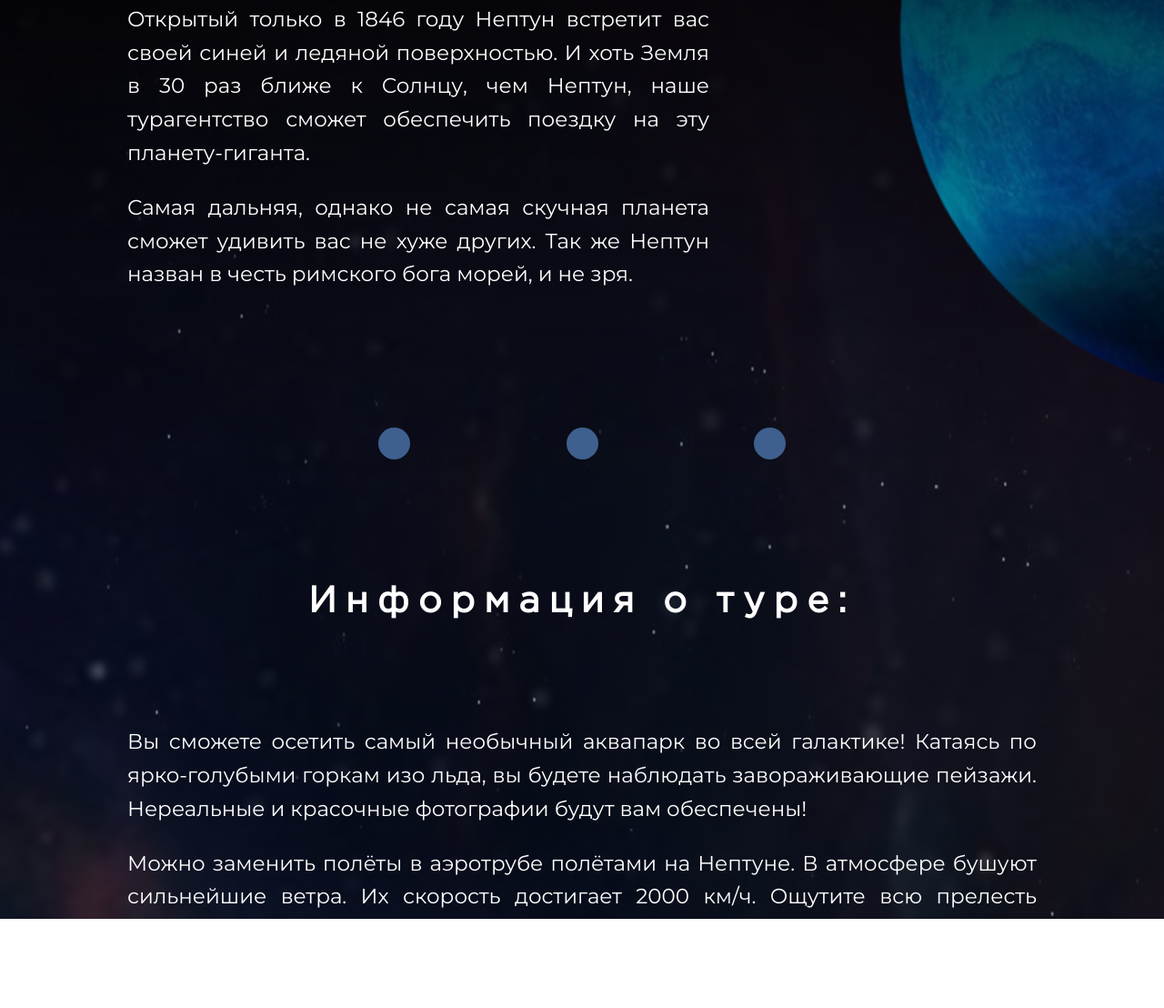
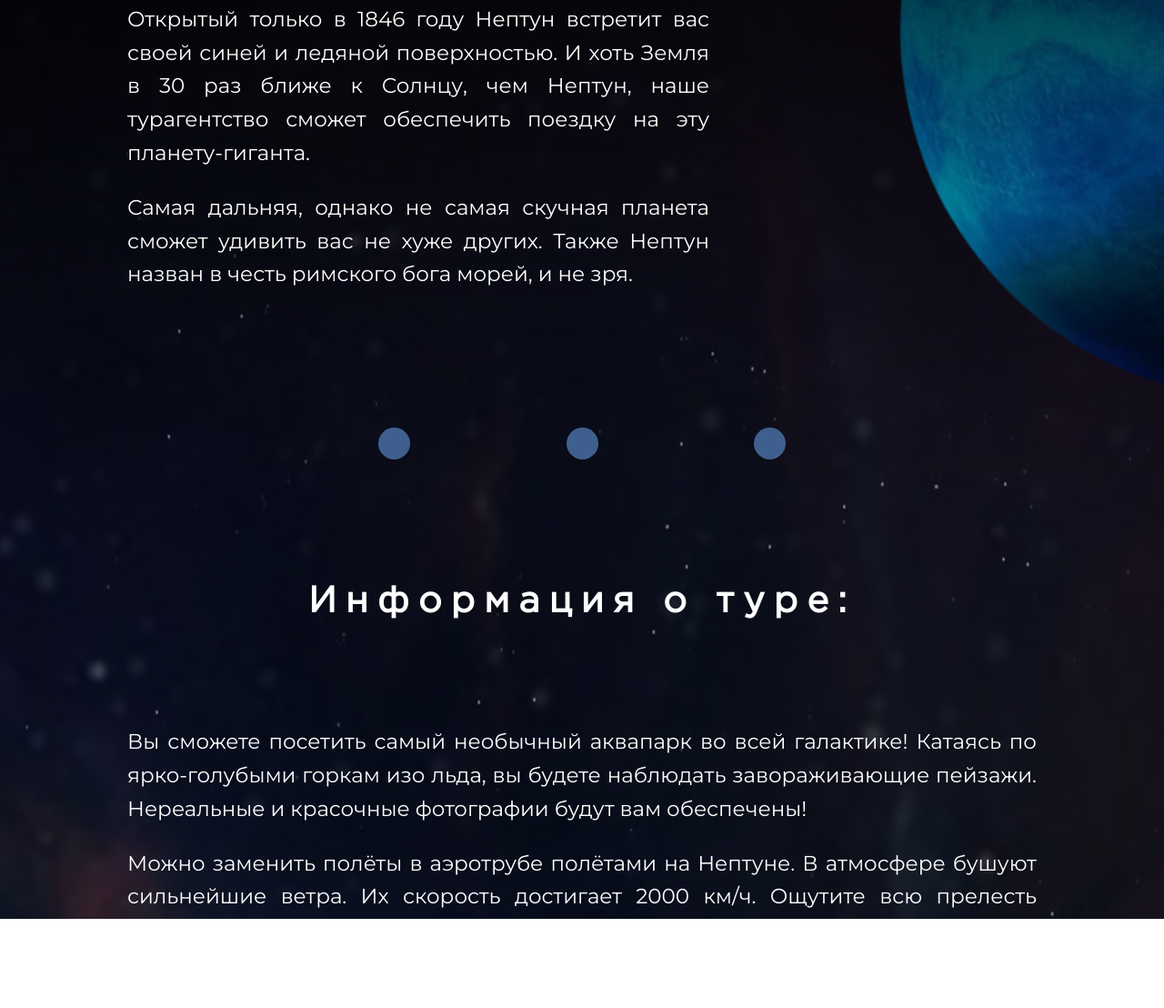
Before and after one commit to Askozy/neptun, a plain HTML site: page index.html in a window 1280 px wide. Shown: the part 350-1458 px from the top of the page at 91% size. Drawn offline with nearby package versions, Linux system fonts and the light colour scheme.

Commit message:
Update index.html

```diff
--- a/index.html
+++ b/index.html
@@ -54,7 +54,7 @@
 				планету-гиганта.
 			</p>
 					<p>Самая дальняя, однако не самая скучная планета
-						сможет удивить вас не хуже других. Так же Нептун
+						сможет удивить вас не хуже других. Также Нептун
 						назван в честь римского бога морей, и не зря.
 
 				</p>
@@ -73,7 +73,7 @@
 		<div class="section-1">
 			<div class="description">
 					<p>
-						Вы сможете осетить самый необычный аквапарк
+						Вы сможете посетить самый необычный аквапарк
 во всей галактике! Катаясь по ярко-голубыми горкам изо льда,
 вы будете наблюдать завораживающие пейзажи. Нереальные
 и красочные фотографии будут вам обеспечены!
```
